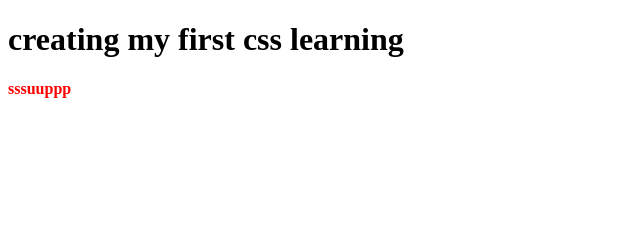
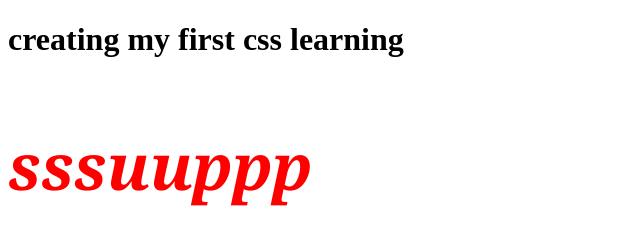
Before and after one commit to AbhimanyuSinghh/cssPro, a plain HTML site: page index.html in a window 1280 px wide. Shown: the whole page, without its empty margins (0-640 px from the left). Drawn offline with Linux system fonts and the light colour scheme.

Commit message:
added some paragraph elemts to try out CSS

```diff
--- a/css/style.css
+++ b/css/style.css
@@ -1,3 +1,6 @@
 p{
     color: red;
+    font-size: 64px;
+    font-style: italic;
+    font-family: Georgia, 'Times New Roman', Times, serif;
 }
```
